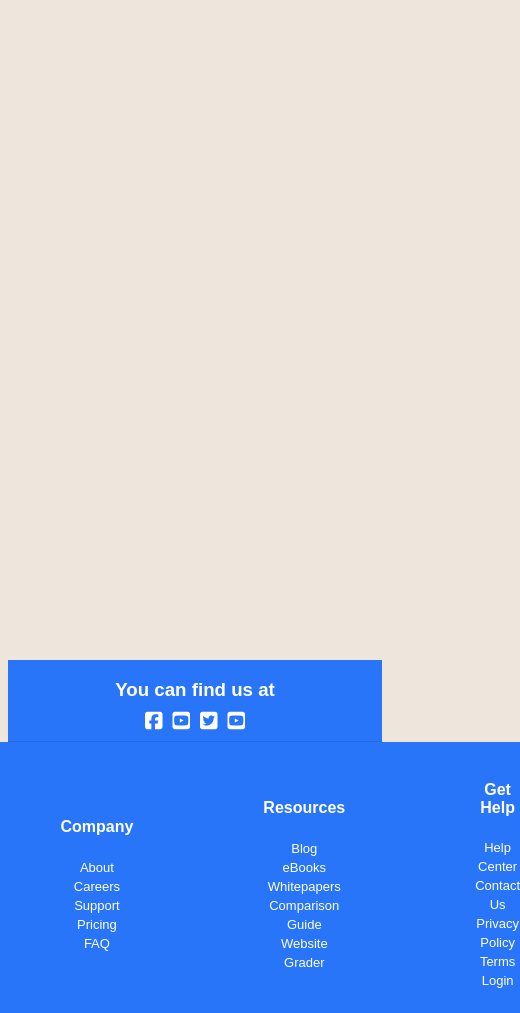
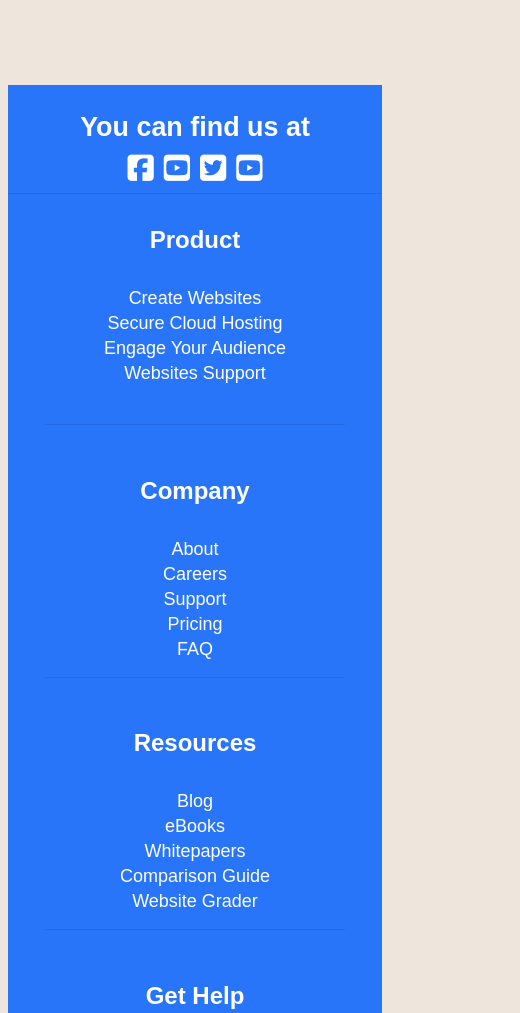
Before and after one commit to SauliusPipiras/3_practice, a plain HTML site: page Website_footer/index.html in a window 390 px wide. Shown: the top 1013 px of the page, 520 px wide, since content can reach past the window. Drawn offline with Linux system fonts and the light colour scheme.

Commit message:
Adedd media queries

```diff
--- a/Website_footer/index.html
+++ b/Website_footer/index.html
@@ -20,7 +20,7 @@
          </nav>
       </section>
       <section class="info">
-         <div>
+         <div class="box">
             <h4>Product</h4>
             <div class="text">Create Websites</div>
             <div class="text">Secure Cloud Hosting</div>
@@ -28,7 +28,7 @@
             <div class="text">Websites Support</div>
             <p></p>
          </div>
-         <div>
+         <div class="box">
             <h4>Company</h4>
             <div class="text">About</div>
             <div class="text">Careers</div>
@@ -36,7 +36,7 @@
             <div class="text">Pricing</div>
             <div class="text">FAQ</div>
          </div>
-         <div>
+         <div class="box">
             <h4>Resources</h4>
             <div class="text">Blog</div>
             <div class="text">eBooks</div>
--- a/Website_footer/style.css
+++ b/Website_footer/style.css
@@ -59,3 +59,69 @@ i {
    font-size: 13px;
    line-height: 19px;
 }
+@media (max-width: 992px) {
+   .info {
+      gap: 100px;
+   }
+}
+@media (max-width: 768px) {
+   .info {
+      display: flex;
+      flex-wrap: wrap;
+      row-gap: 20px;
+      width: 500px;
+      column-gap: 150px;
+   }
+   body {
+      margin-top: 485px;
+   }
+}
+@media (max-width: 576px) {
+   .info {
+      width: 90%;
+   }
+}
+@media (max-width: 480px) {
+   .info {
+      display: flex;
+      flex-wrap: wrap;
+      row-gap: 20px;
+      width: 300px;
+      column-gap: 120px;
+   }
+   .navigation {
+      width: 100%;
+   }
+   .bottom {
+      width: 100%;
+   }
+   h4 {
+      font-size: 24px;
+   }
+   footer {
+      font-size: 23px;
+   }
+   i {
+      font-size: 30px;
+   }
+   .text {
+      font-size: 18px;
+      line-height: 25px;
+   }
+   body {
+      margin-top: 85px;
+   }
+   .box {
+      border-bottom: 1px solid #256ae2;
+      width: 100%;
+      padding-bottom: 15px;
+   }
+}
+@media (max-width: 340px) {
+   .navigation {
+      width: 300px;
+   }
+   .bottom {
+      width: 300px;
+   }
+}
```
